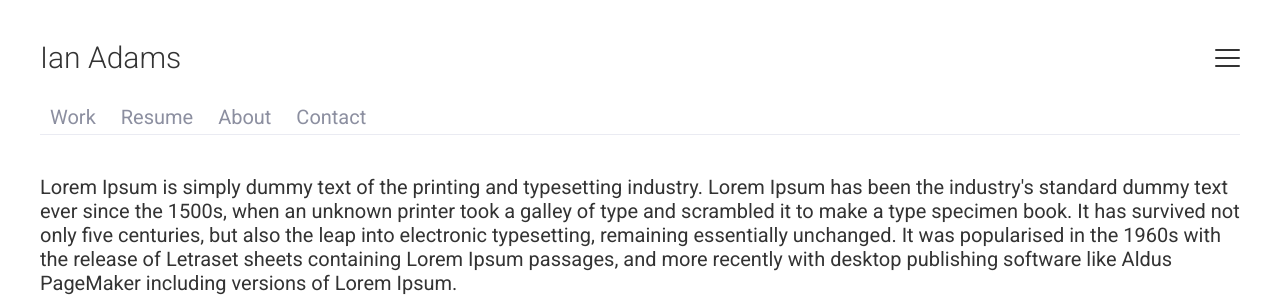
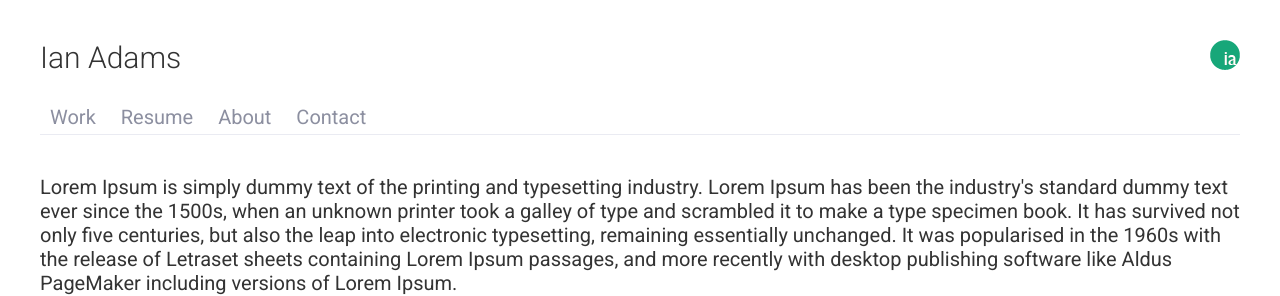
Before and after one commit to ijadams/ijadams.github.io, a Jekyll site: the page built from index.html, in a window 1280 px wide. Shown: the top 296 px of the page. Built offline with Jekyll 4.4.1, drawn with Linux system fonts in a browser that asks for light colours; nearby versions of some CDN libraries; the list of posts is cut into pages by our own code.

Commit message:
Added logo

```diff
--- a/_layouts/default.html
+++ b/_layouts/default.html
@@ -54,7 +54,8 @@
       <header>
         <div class="h-wrap">
           <h1 class="title"><a href="{{ site.baseurl | split:'/' | join:'/' | append:'/'  }}" title="Back to Homepage">{{ site.name }}</a></h1>
-          <a class="menu-icon" title="Open Bio"><span class="lines"></span></a>
+          <a class="menu-icon" title="Open Bio" href=""><img id="logo" src="{{ site.baseurl }}/assets/img/ia_logo.png"/></a>
+
         <nav class="navigation">
       	   <ul class="menu">
         	<li><a href="/index.html" id="home" data-page-id="index">Work</a></li>
--- a/_scss/partials/_header.scss
+++ b/_scss/partials/_header.scss
@@ -58,10 +58,12 @@ header {
   position: absolute;
   top: 0;
   right: 0;
+  transition: all .2s ease-in-out;
   cursor: pointer;
   z-index: 200;
   &:hover {
-    opacity: 1;
+    opacity: 0.6;
+    transform: scale(1.05);
   }
 
   .lines {
```
Also changed, not shown: assets/img/ia_logo.png (added), 13 other files.
